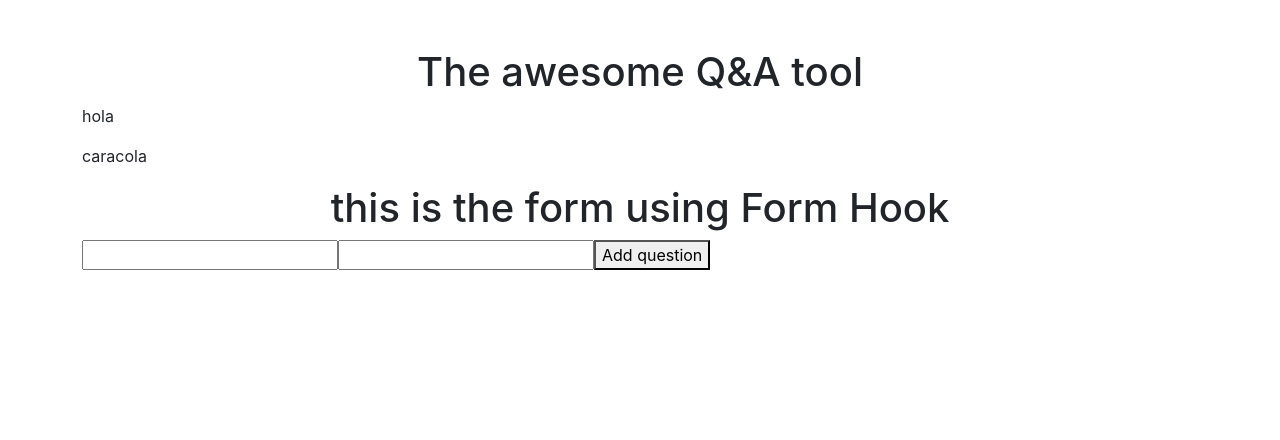
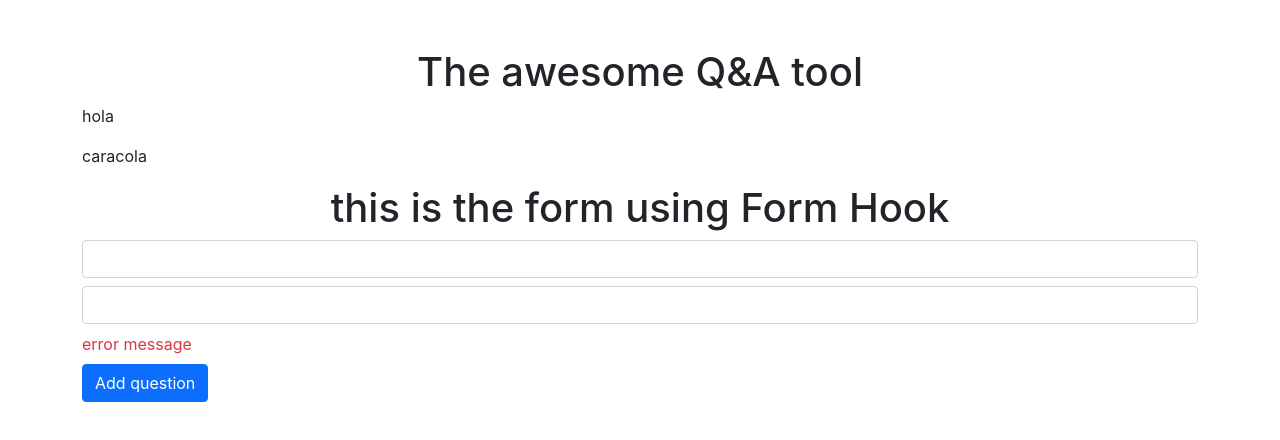
Before and after one commit to slvgonzalez/another-awesome-qa-tool, a React (Create React App) app: page / in a window 1280 px wide. Shown: the top 440 px of the page. Built offline with nearby package versions, Linux system fonts and the light colour scheme.

Commit message:
error message

```diff
--- a/src/components/FormHook.js
+++ b/src/components/FormHook.js
@@ -14,7 +14,7 @@ const FormHook = () => {
         <h1>this is the form using Form Hook</h1>
         <form onSubmit={handleSubmit(onSubmit)}>
           <input
-            className="question_input my-6"
+            className="form-control my-2"
             {...register('pregunta', {
                 required: {
                   value: true,
@@ -22,26 +22,29 @@ const FormHook = () => {
                   },
                 minLength: {
                   value: 10,
-                  message: "Min 10 characters"
+                  message: "The question should be at least 10 characters long"
                 }
               })
             }
           />
           <input
-            className="question_input my-6"
+            className="form-control my-2"
             {...register('respuesta',{
                 required: {
                   value: true,
-                  message: "A question is required",
+                  message: "An answer is required",
                   },
                 minLength: {
                   value: 10,
-                  message: "Min 10 characters"
+                  message: "The answer should be at least 10 characters long"
                 }
               })
             }
           />
-          <button>Add question</button>
+          <span className="text-danger text-small d-block mb-2">
+            error message
+          </span>
+          <button className="btn btn-primary">Add question</button>
         </form>
       </>
     )
```
